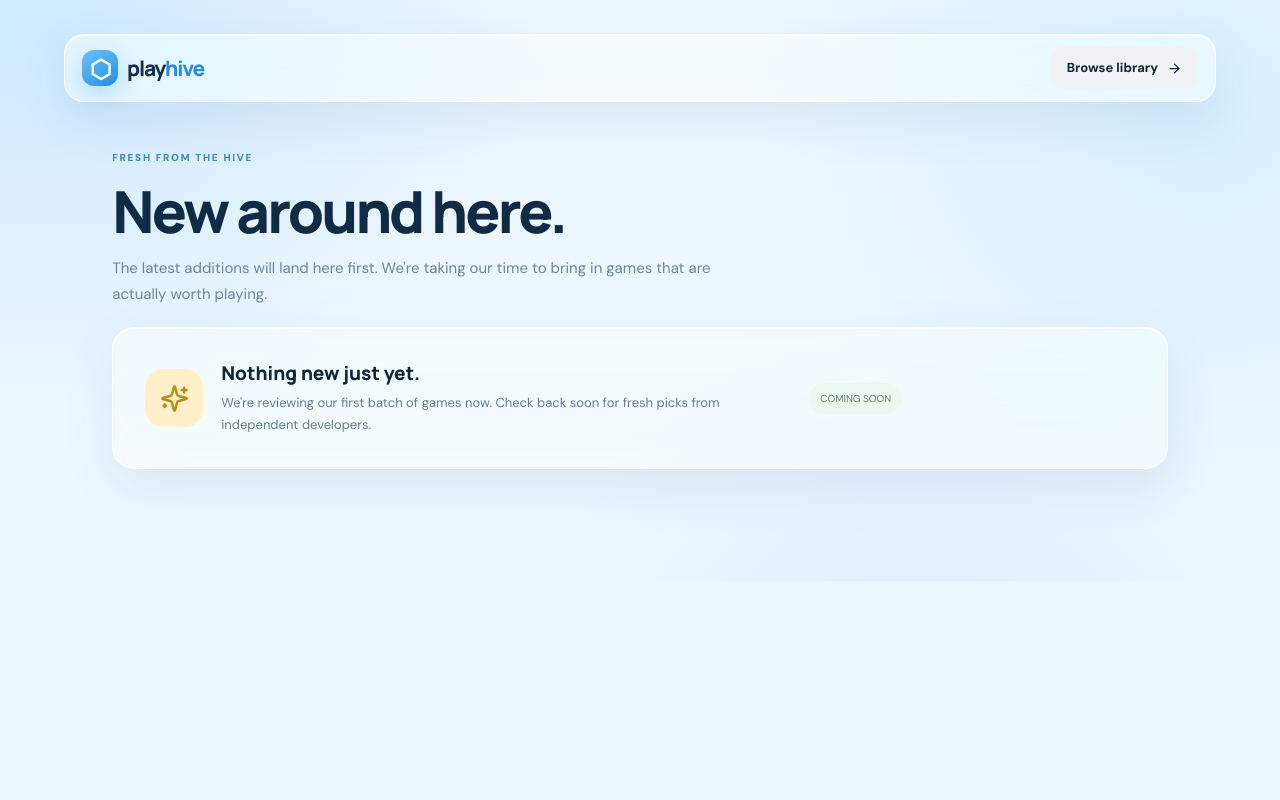
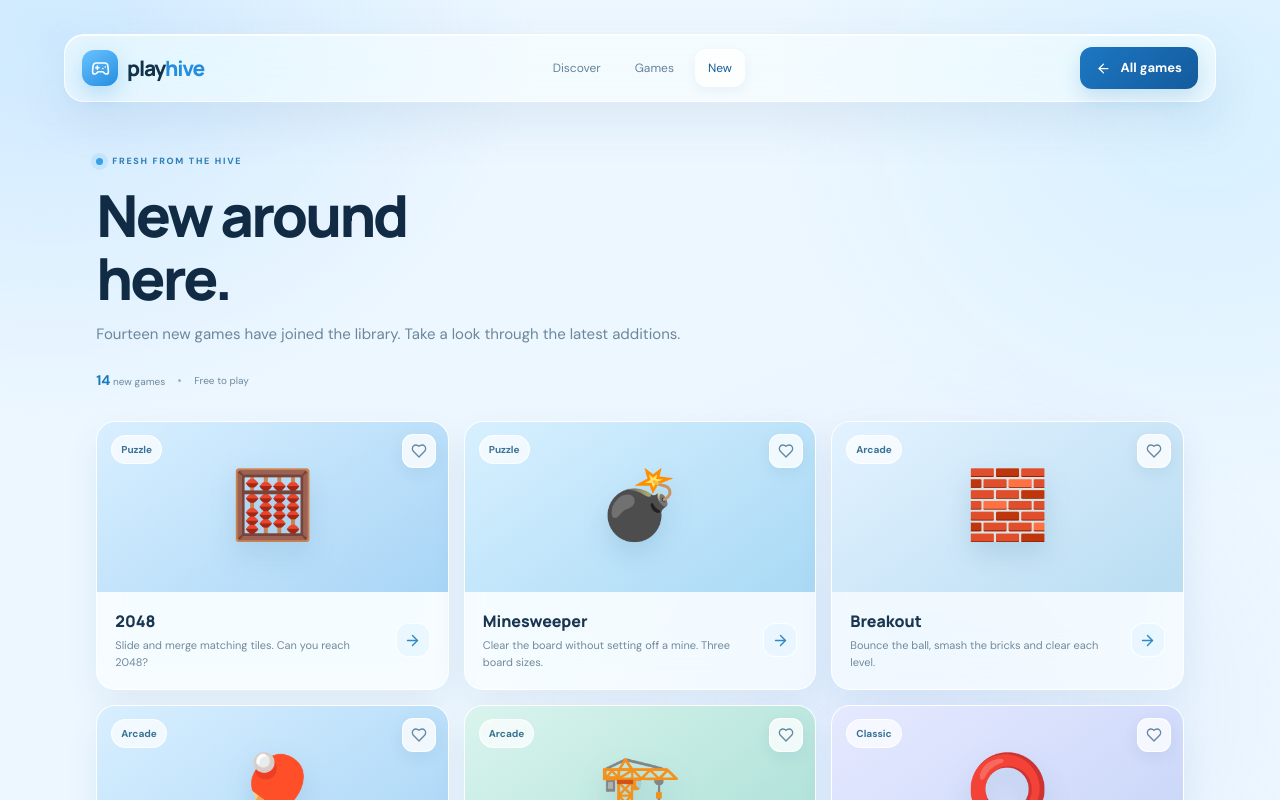
Before and after one commit to deathstrider114/PlayHive, a Next.js app: page /new in a window 1280 px wide. Shown: the top 800 px of the page. Built offline with nearby package versions, Linux system fonts and the light colour scheme; no server answers.

Commit message:
Polish PlayHive navigation and new game discovery

```diff
--- a/src/app/new/page.tsx
+++ b/src/app/new/page.tsx
@@ -1,2 +1,22 @@
-import { ArrowRight, Sparkles } from "lucide-react";
-export default function NewPage(){return <main className="shell"><header className="topbar glass"><a className="brand" href="/"><span className="brand-mark">⬡</span><span>play<span>hive</span></span></a><a className="button soft" href="/games">Browse library <ArrowRight size={15}/></a></header><section className="page-wrap"><label className="page-kicker">FRESH FROM THE HIVE</label><h1 className="page-title">New around here.</h1><p className="page-lead">The latest additions will land here first. We're taking our time to bring in games that are actually worth playing.</p><div className="page-empty glass"><span className="empty-icon"><Sparkles size={29}/></span><div><h2>Nothing new just yet.</h2><p>We're reviewing our first batch of games now. Check back soon for fresh picks from independent developers.</p></div><span className="verified">COMING SOON</span></div></section></main>}
+import Link from "next/link";
+import { ArrowLeft, Gamepad2 } from "lucide-react";
+import GameCard from "@/components/game-card";
+import { games } from "@/lib/games";
+
+export default function NewPage() {
+  const newGames = games.slice(6);
+  return <main className="shell inner-shell">
+    <header className="topbar glass">
+      <Link className="brand" href="/"><span className="brand-mark"><Gamepad2 size={19}/></span><span>play<span>hive</span></span></Link>
+      <nav><Link href="/">Discover</Link><Link href="/games">Games</Link><Link className="active" href="/new">New</Link></nav>
+      <Link className="button dark" href="/games"><ArrowLeft size={15}/> All games</Link>
+    </header>
+    <section className="page-wrap library-page">
+      <div className="eyebrow"><span className="eyebrow-dot"/> FRESH FROM THE HIVE</div>
+      <h1 className="page-title">New around<br/><span>here.</span></h1>
+      <p className="page-lead">Fourteen new games have joined the library. Take a look through the latest additions.</p>
+      <div className="library-stats"><span><b>{newGames.length}</b> new games</span><i/><span>Free to play</span></div>
+      <div className="game-library-grid library-grid" style={{marginTop:30}}>{newGames.map((game) => <GameCard game={game} key={game.slug}/>)}</div>
+    </section>
+  </main>;
+}
```
